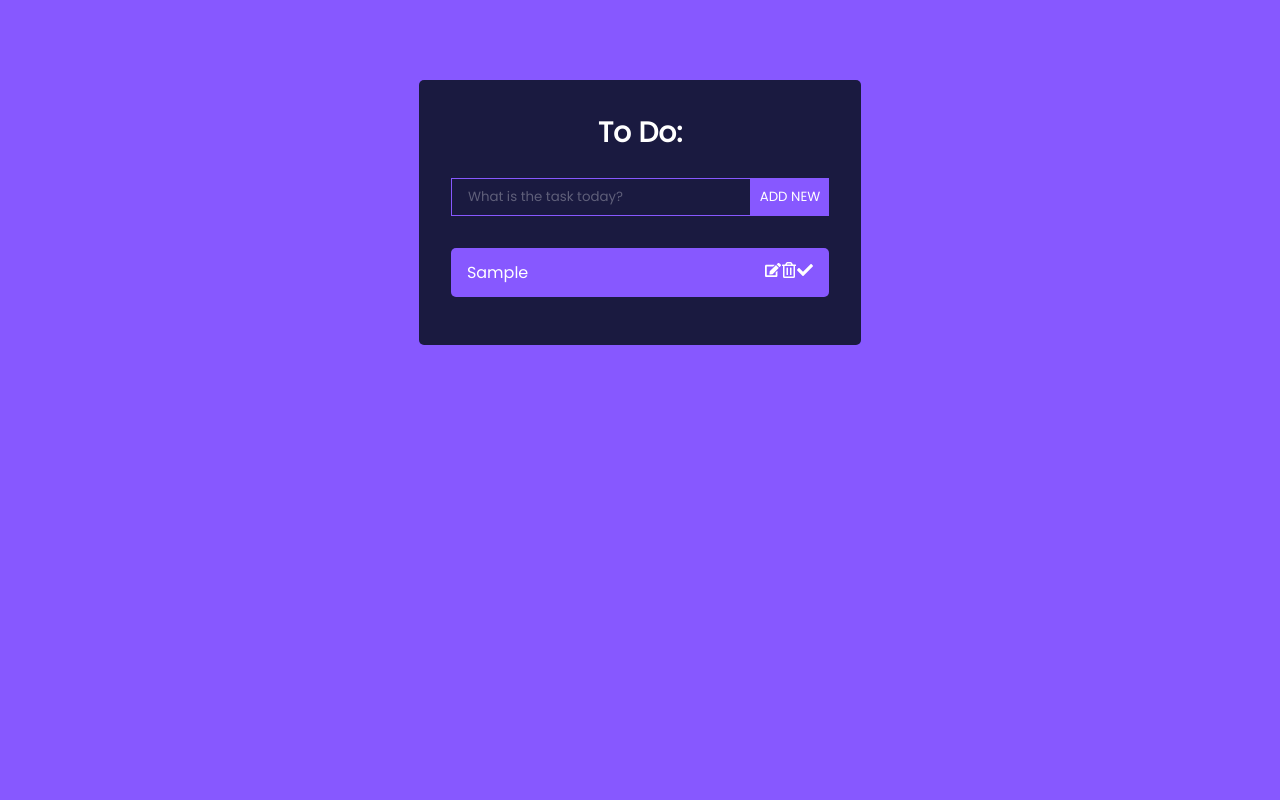
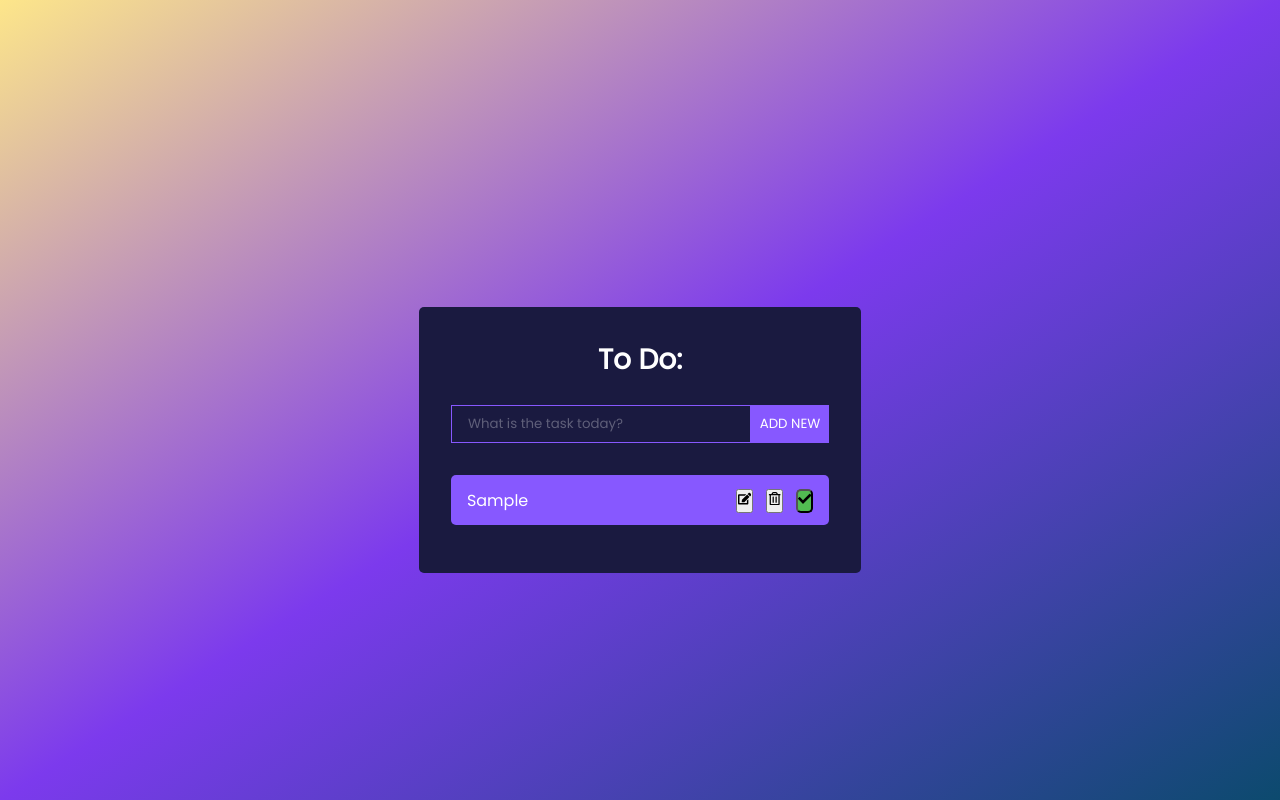
Before and after one commit to martinsliz/simple-todo, a React (Vite) app: page / in a window 1280 px wide. Both pictures are taken after typing "Sample" into the empty fields and a click on the button "ADD NEW". Built offline with nearby package versions, Linux system fonts and the light colour scheme.

Commit message:
changed background color to gradient

```diff
--- a/src/App.css
+++ b/src/App.css
@@ -8,13 +8,23 @@
 }
 
 body {
-  background: #8758ff;
+  width: 100%;
+  height: 100vh;
+  background: linear-gradient(
+    to right bottom,
+    rgb(253, 230, 138),
+    rgb(124, 58, 237),
+    rgb(12, 74, 110)
+  );
+  background-repeat: no-repeat;
   display: flex;
   justify-content: center;
   align-items: center;
 }
 
 .App {
+  background-position: center;
+  background-size: cover;
   text-align: center;
 }
 
@@ -74,6 +84,11 @@ h1 {
 .fa-trash {
   margin-left: 0.8rem;
 }
+.fa-check {
+  margin-left: 0.8rem;
+  border-radius: 5px;
+  background-color: rgb(82, 188, 82);
+}
 
 .completed {
   color: #c5aeff;
--- a/src/components/Todo.jsx
+++ b/src/components/Todo.jsx
@@ -6,9 +6,15 @@ const Todo = ({ task, toggleComplete, deleteTodo, editTodo }) => {
     <div className="todo">
       <p className={`${task.completed ? 'completed' : ''}`}>{task.task}</p>
       <div>
-        <FaEdit onClick={() => editTodo(task.id)} />
-        <FaRegTrashAlt onClick={() => deleteTodo(task.id)} />
-        <FaCheck onClick={() => toggleComplete(task.id)} />
+        <button>
+          <FaEdit onClick={() => editTodo(task.id)} />
+        </button>
+        <button className="fa-trash">
+          <FaRegTrashAlt onClick={() => deleteTodo(task.id)} />
+        </button>
+        <button className="fa-check">
+          <FaCheck onClick={() => toggleComplete(task.id)} />
+        </button>
       </div>
     </div>
   )
```
